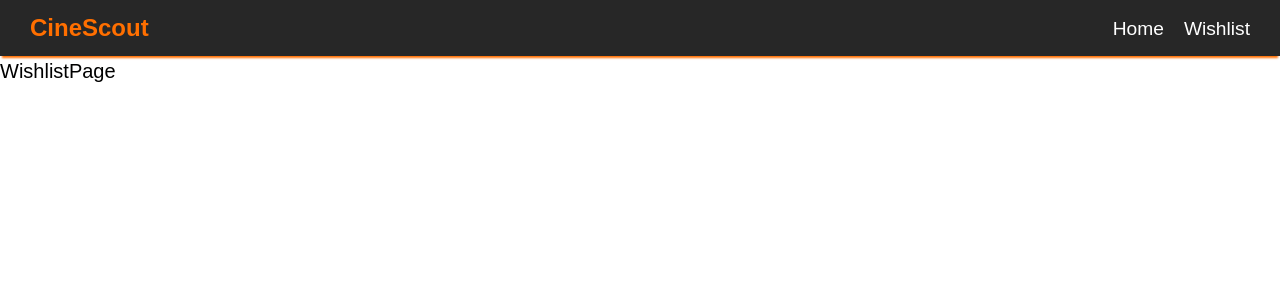
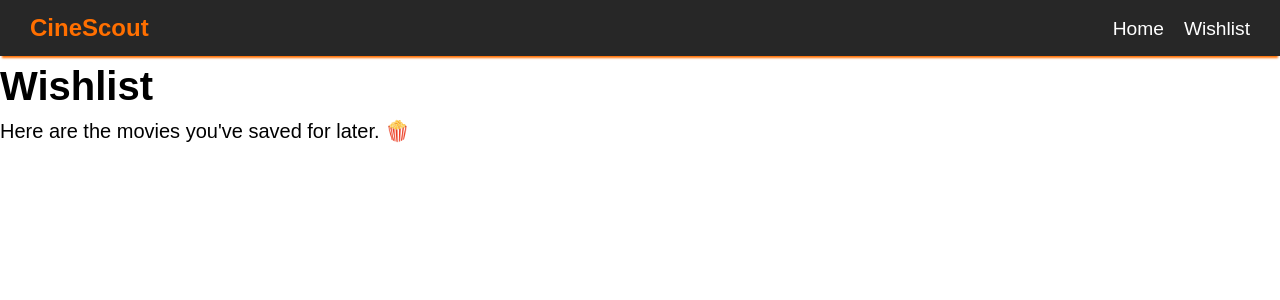
Before and after one commit to iamlydial/react-sass-movie-api-mt, a React app in the folder client/: page /wishlist in a window 1280 px wide. Shown: the top 300 px of the page. Built offline with nearby package versions, Linux system fonts and the light colour scheme; no server answers.

Commit message:
feat add redux and folder structure for the wishlist slice

```diff
--- a/client/src/pages/WishlistPage.jsx
+++ b/client/src/pages/WishlistPage.jsx
@@ -1,7 +1,14 @@
 import React from "react";
 
 const WishlistPage = () => {
-  return <div>WishlistPage</div>;
+  return <div>
+    <h1>Wishlist</h1>
+    <p>Here are the movies you've saved for later. 🍿</p>
+    <div>
+      {/* Display the movies in the wishlist */}
+
+    </div>
+  </div>;
 };
 
 export default WishlistPage;
--- /dev/null
+++ b/package.json
@@ -0,0 +1,6 @@
+{
+  "dependencies": {
+    "@reduxjs/toolkit": "^2.3.0",
+    "react-redux": "^9.1.2"
+  }
+}
```
Also changed, not shown: client/src/redux/wishlistSlice.js (added), 1 other file (tests, documents, lock files or other folders).
